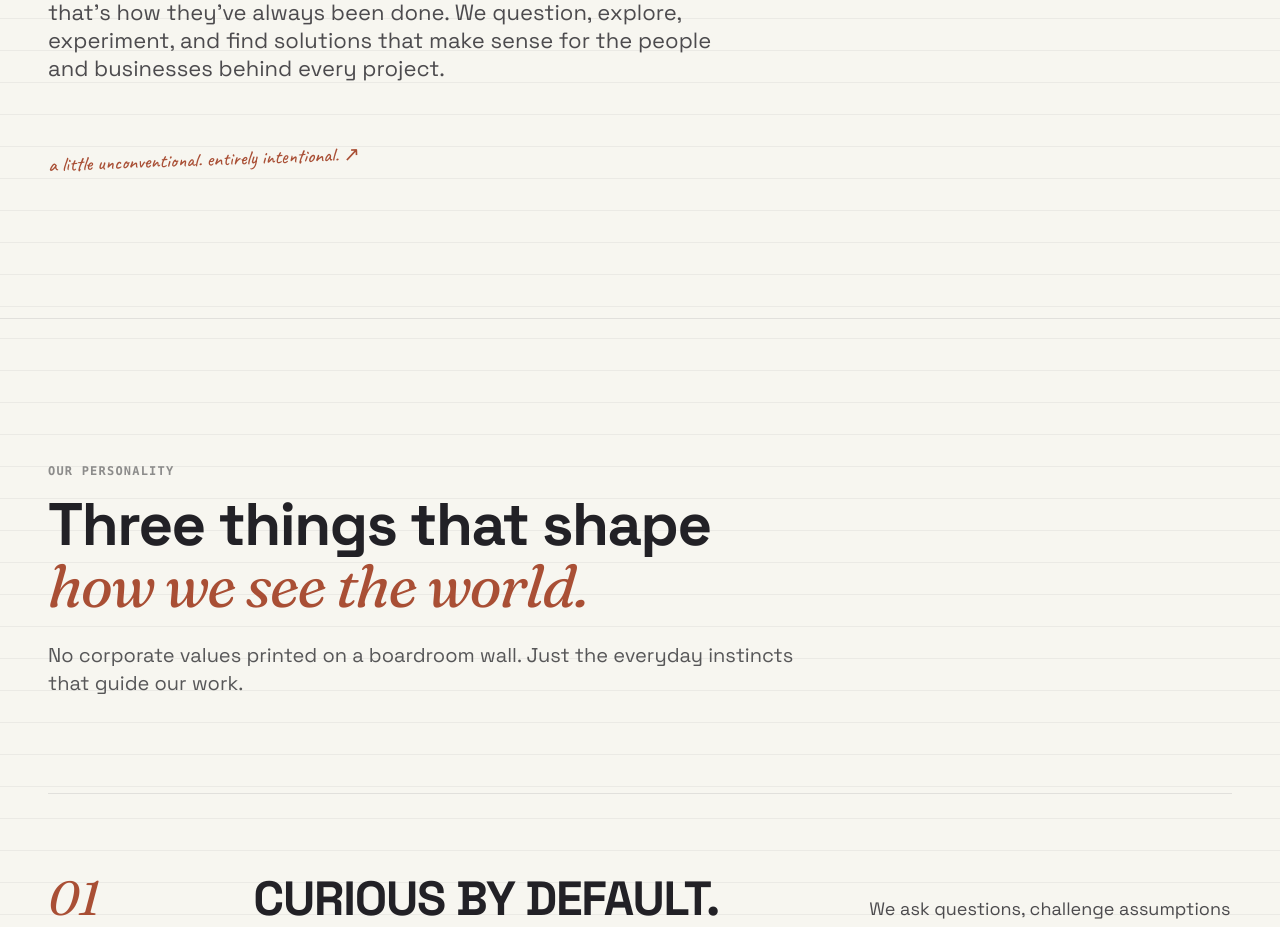
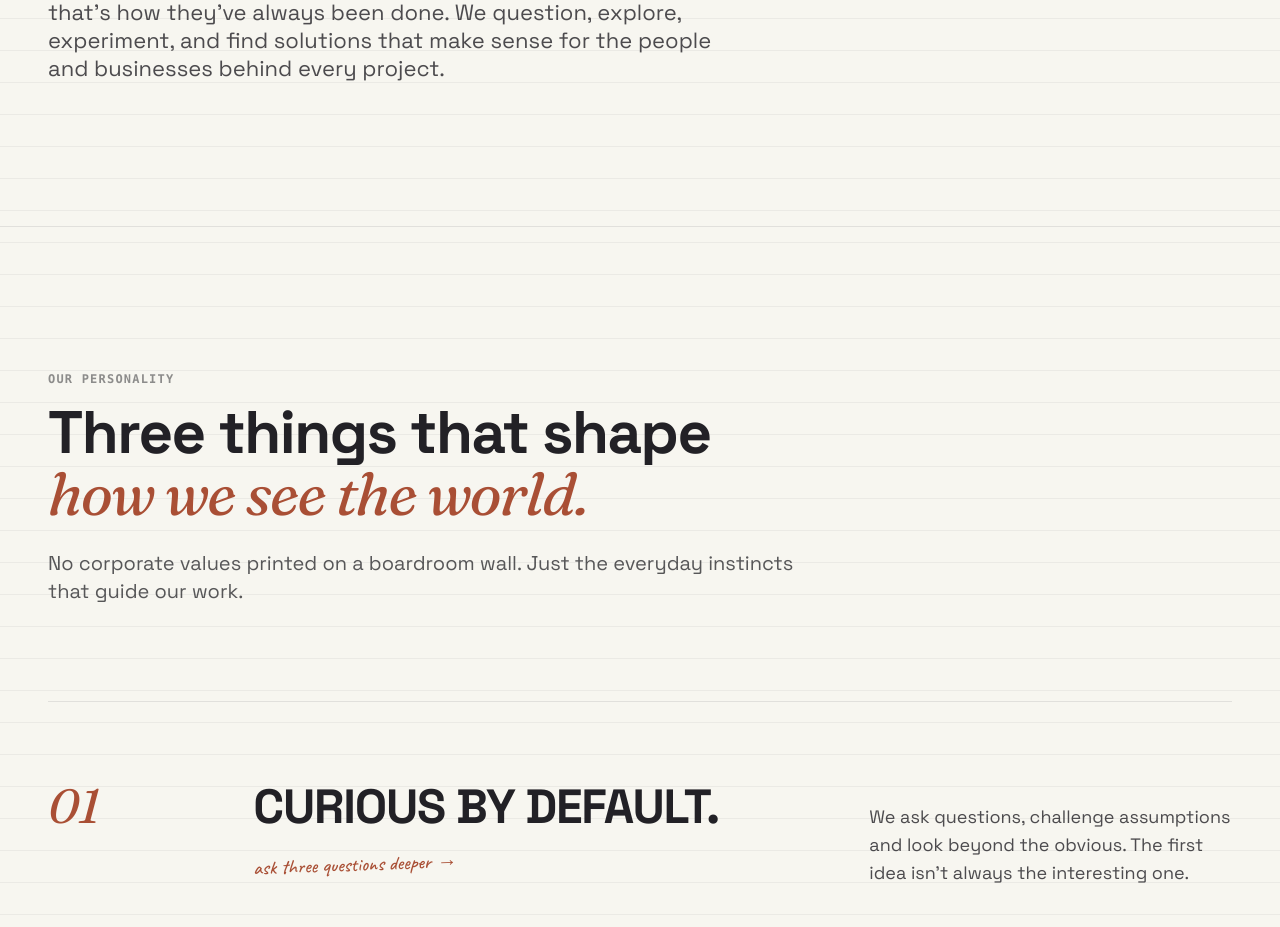
Before and after one commit to Atharva0393/Oddlyyy, a Next.js app: page /about in a window 1280 px wide. Shown: the part 1420-2347 px from the top of the page. Built offline with nearby package versions, Linux system fonts and the light colour scheme; a web font is replaced by a local one.

Commit message:
Remove handwritten annotation from Our Origin section on About page

```diff
--- a/src/components/sections/about/AboutWhyWeStarted.tsx
+++ b/src/components/sections/about/AboutWhyWeStarted.tsx
@@ -4,7 +4,6 @@ import React, { useState, useRef, useCallback } from "react";
 import { AnimatePresence, motion, useReducedMotion } from "framer-motion";
 import { Heart } from "lucide-react";
 import { SectionContainer } from "@/components/layout/SectionContainer";
-import { HandwrittenNote } from "@/components/ui";
 import { cn } from "@/lib/utils";
 
 const POSITIVE_WORDS = [
@@ -132,13 +131,6 @@ export const AboutWhyWeStarted: React.FC = () => {
                 We don&apos;t believe in doing things a certain way simply because that&apos;s how they&apos;ve always been done. We question, explore, experiment, and find solutions that make sense for the people and businesses behind every project.
               </p>
             </div>
-
-            {/* Subtle Handwritten Annotation */}
-            <div className="pt-4 flex items-center gap-3">
-              <HandwrittenNote direction="none" color="terracotta" className="text-xl sm:text-2xl">
-                a little unconventional. entirely intentional. ↗
-              </HandwrittenNote>
-            </div>
           </div>
 
           {/* Right Column (Span 5): Tactile Editorial Centerpiece Graphic */}
```
